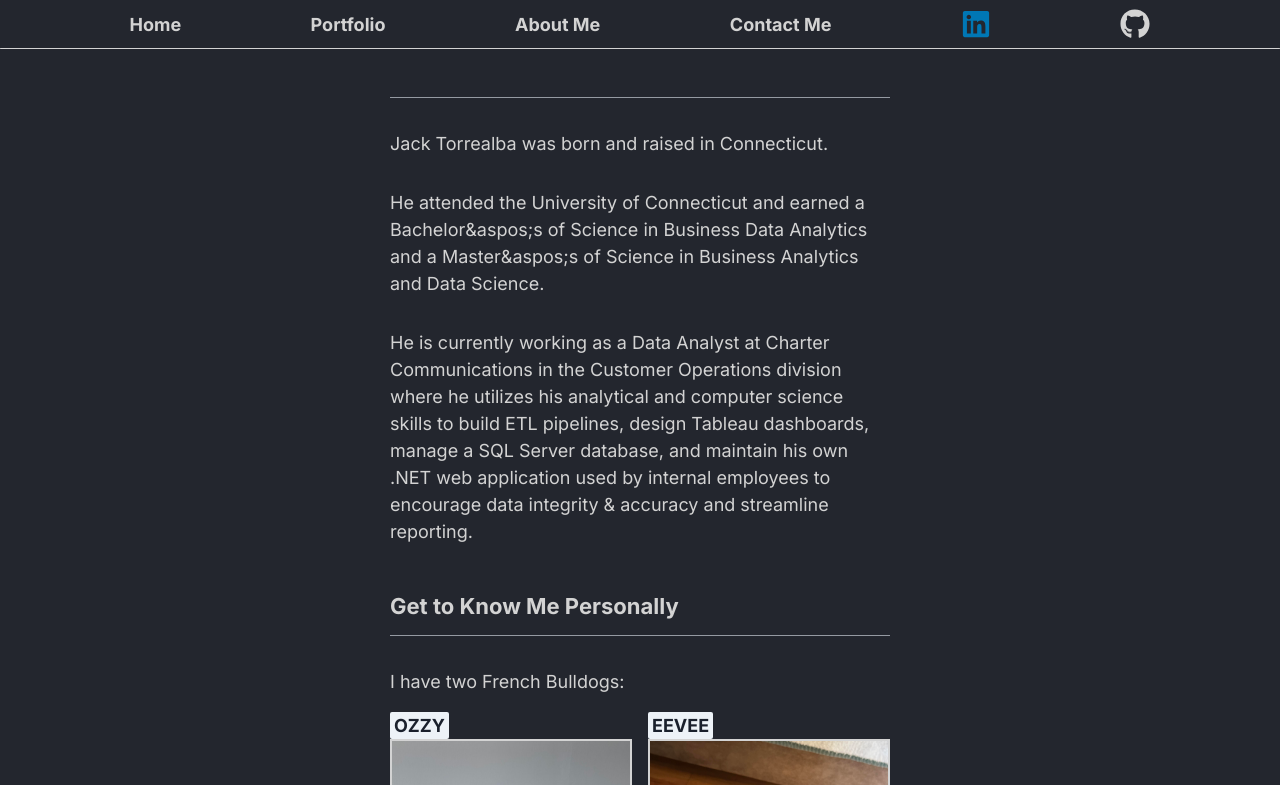
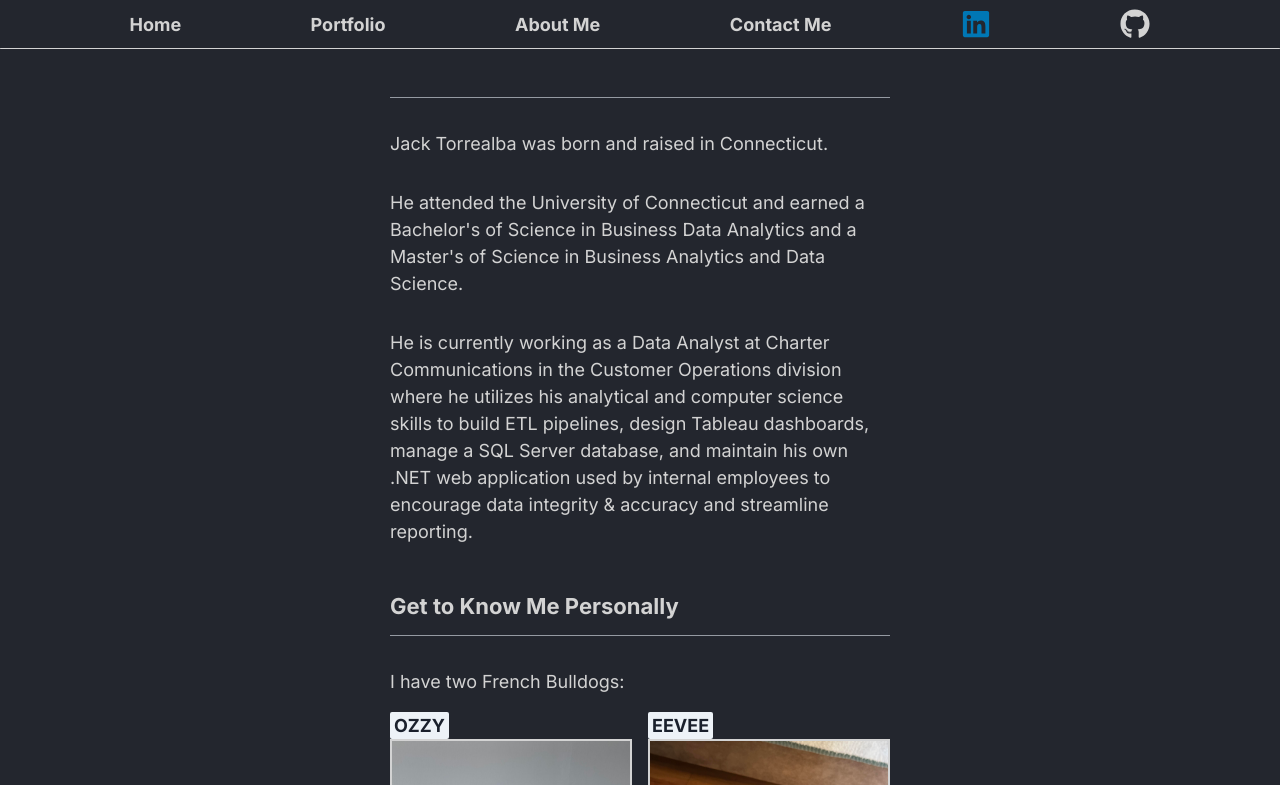
Before and after one commit to jacktorrealba/jt-website, a Next.js app: page /AboutMe in a window 1280 px wide. Shown: the top 785 px of the page. Built offline with nearby package versions, Linux system fonts and the light colour scheme.

Commit message:
fixed unescaped char again lol

```diff
--- a/app/AboutMe/page.js
+++ b/app/AboutMe/page.js
@@ -22,8 +22,8 @@ export default function Page() {
                                 </Text>
 
                                 <Text className="aboutMe">
-                                    He attended the University of Connecticut and earned a Bachelor&aspos;s of Science in Business Data Analytics and a
-                                    Master&aspos;s of Science in Business Analytics and Data Science.
+                                    He attended the University of Connecticut and earned a Bachelor&apos;s of Science in Business Data Analytics and a
+                                    Master&apos;s of Science in Business Analytics and Data Science.
                                 </Text>
 
                                 <Text className="aboutMe">
```
